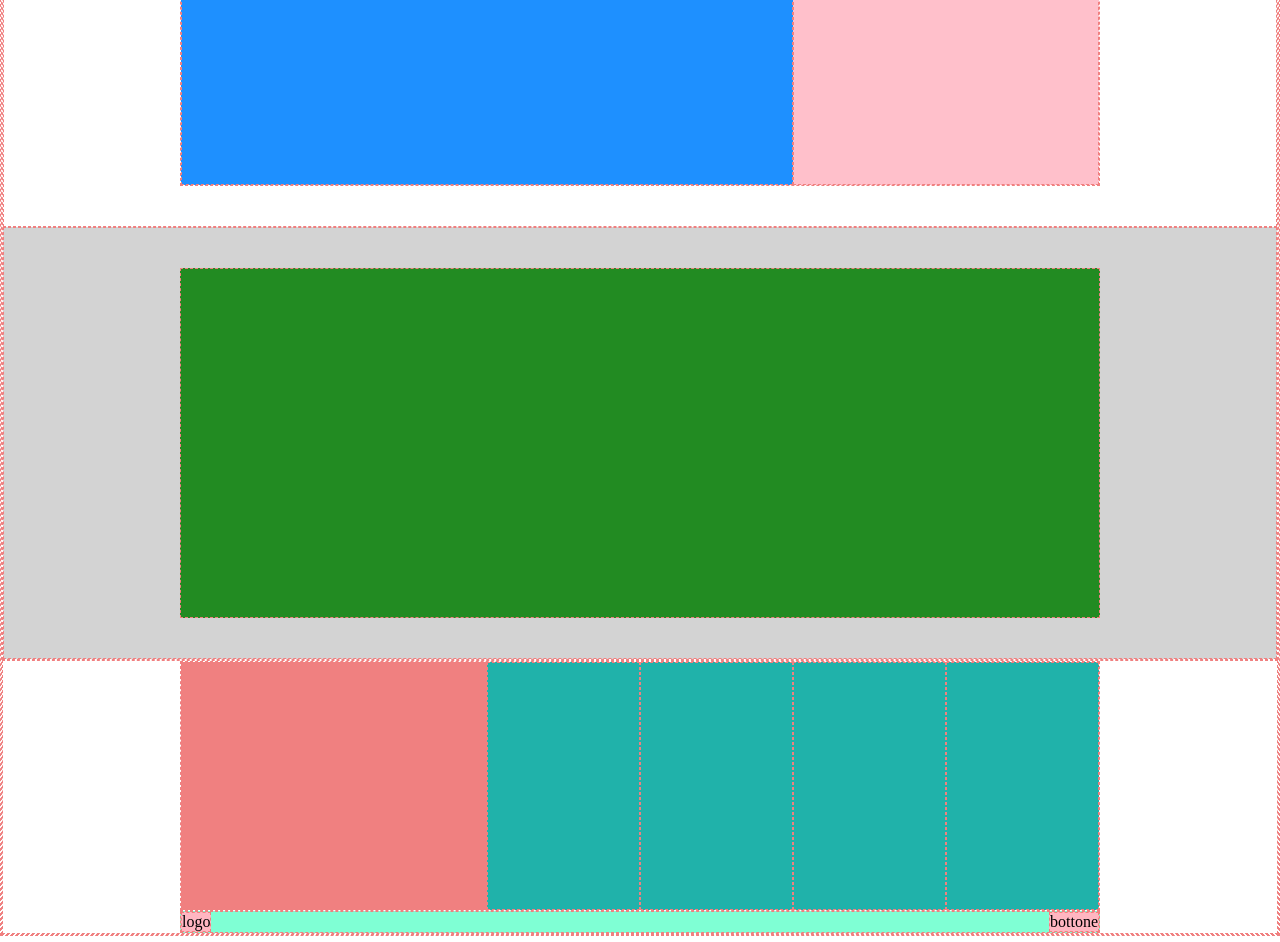
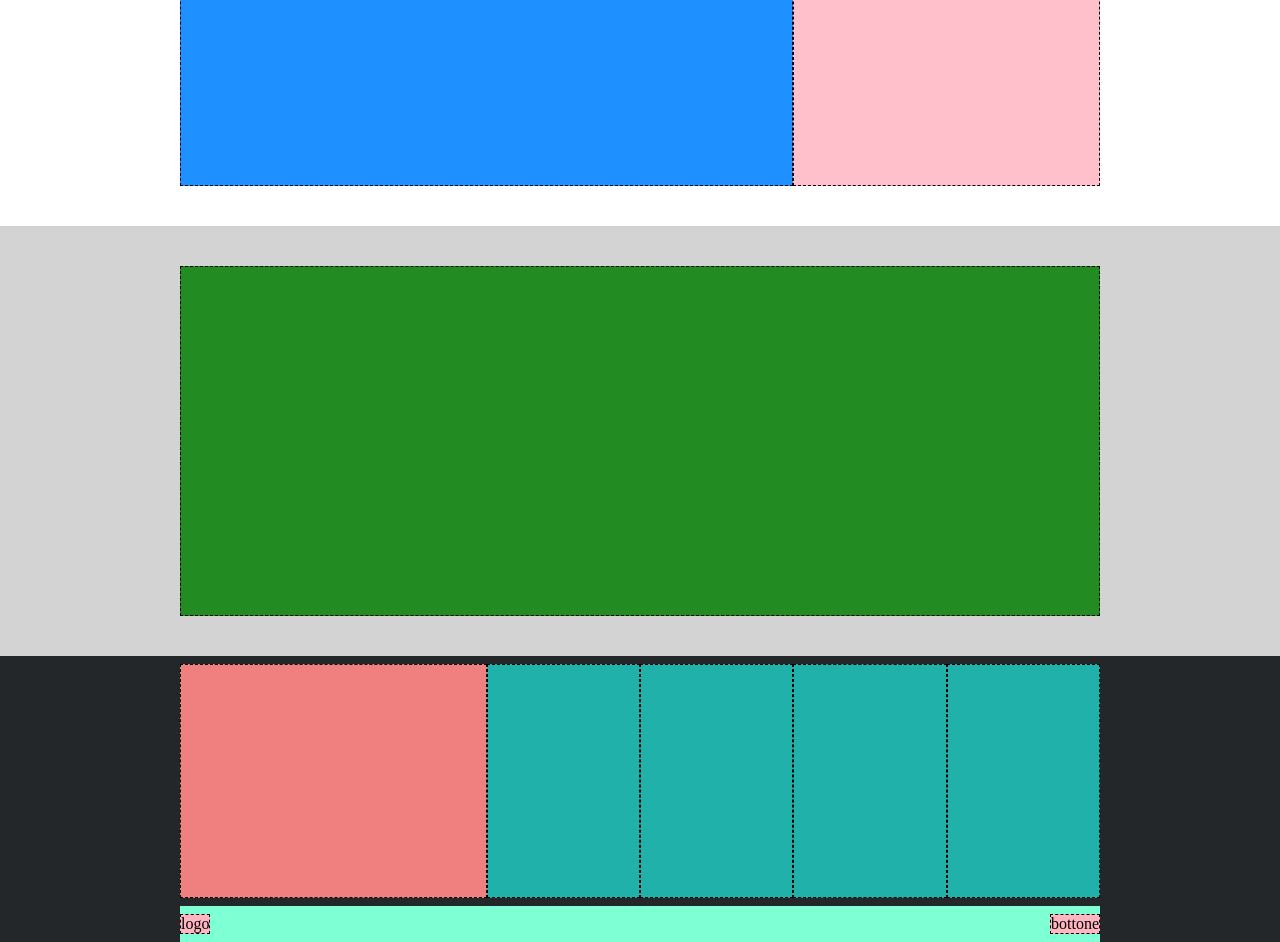
Before and after one commit to LuigginaRossi/htmlcss-struttura-discord, a plain HTML site: page index.html in a window 1280 px wide. Shown: the part 1130-2072 px from the top of the page. Drawn offline with Linux system fonts and the light colour scheme.

Commit message:
selectors correction

```diff
--- a/css/style.css
+++ b/css/style.css
@@ -2,24 +2,30 @@
     padding: 0;
     margin: 0;
     box-sizing: border-box;
-    border: 1px dashed lightcoral;
 }
 
 nav{
     background-color: #add8e6;
 }
 
-nav .link{
+section{
+    padding: 40px 80px;
+}
+
+footer{
+    background-color: #23272a;
+}
+
+div :not(.container){
+    border: 1px dashed black;
+}
+
+header nav .link{
     flex-grow: 1;
     text-align:center;
 }
 
-
-section{
-    padding: 40px 80px;
-}
-
-.container.nav{
+header nav .container.nav{
     display: flex;
     height: auto;
 }
@@ -31,58 +37,63 @@ section{
 .container{
     width: 920px;
     margin: 0 auto;
-    /* rimuovere!!! */
     height: 250px;
 }
 
-.logo,.link,.login{
+header nav .logo,.link,.login{
     background-color: #daa520;
 }
 
-.smaller{
+main section .smaller{
     width: 700px;
     background-color: #ee82ee;
+    border: 1px dashed black;
 }
 
-.blue-background{
+nav,footer .container.flex{
+    padding: 0.5rem 0;
+}
+
+main .blue-background{
     background-color: #00008b ;
 }
 
-.blue-rectangle{
+main section .blue-rectangle{
     width: calc(100%/3*2);
     background-color: #1e90ff;
 }
 
-.pink-square{
+main section .pink-square{
     background-color: #ffc0cb;
     width: calc(100%/3);
 }
 
-.gray-bg{
+main .gray-bg{
     background-color: #d3d3d3;
 }
 
-.green-rectangle{
+.gray-bg .green-rectangle{
     height: 350px;
     background-color: #228b22;
+    border: 1px dashed black;
 }
 
-.pink-col{
+footer .pink-col{
     width: calc(100%/6*2);
     background-color: #f08080;
 }
 
-.blu-col{
+footer .blu-col{
     background-color: #20b2aa;
     width: calc(100%/6);
 }
 
-.logo-button{
+footer .logo-button{
     height: auto;
     justify-content: space-between;
     background-color: #7fffd4;
 }
 
-.pink-logo,.pink-button{
+footer .pink-logo,.pink-button{
     background-color: #ffb6c1;
 }
```
